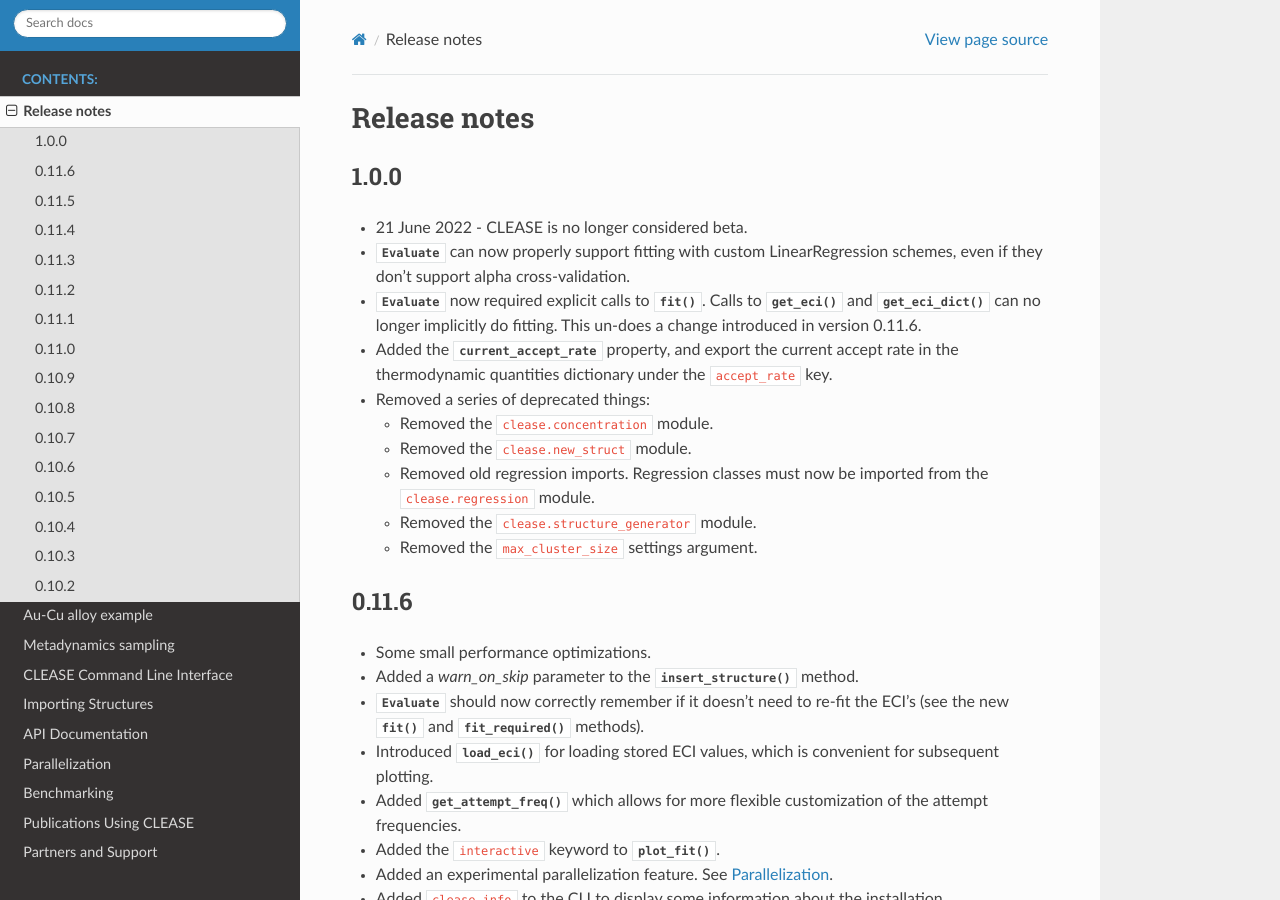
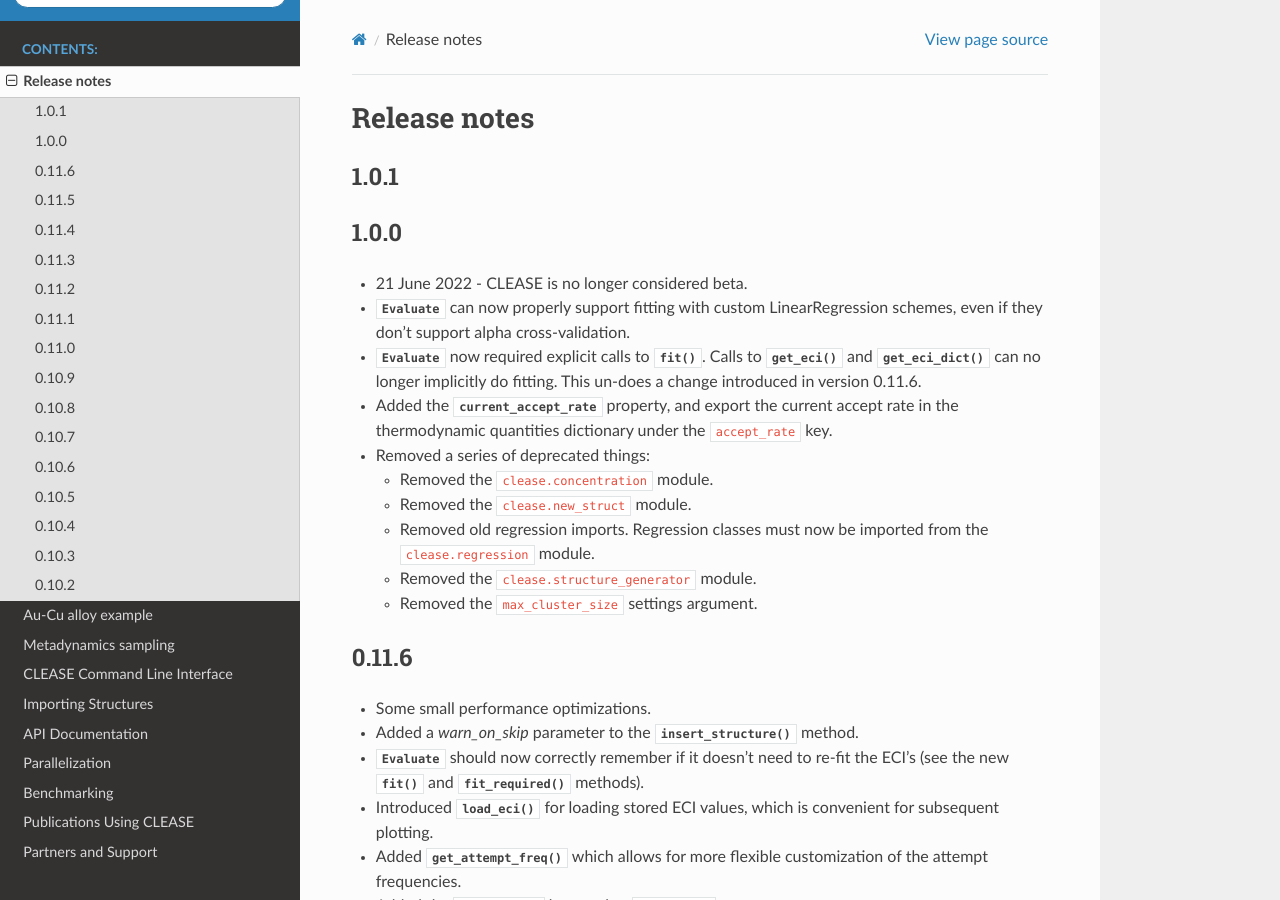
Before and after one commit to wuziqiqiqi/PD, a Sphinx documentation site: the page built from doc/source/releasenotes.rst, in a window 1280 px wide and 900 px high. Built offline with Sphinx 7.4.7 and the Read the Docs theme 2.0.0, drawn with Linux system fonts in a browser that asks for light colours; pages that are not in the unit, such as notebooks, are missing from menus.

Commit message:
bump version to 1.0.1

```diff
--- a/doc/source/releasenotes.rst
+++ b/doc/source/releasenotes.rst
@@ -3,6 +3,10 @@
 =============
 Release notes
 =============
+
+1.0.1
+======
+
 
 1.0.0
 ======
```
Also changed, not shown: 1 other file.
